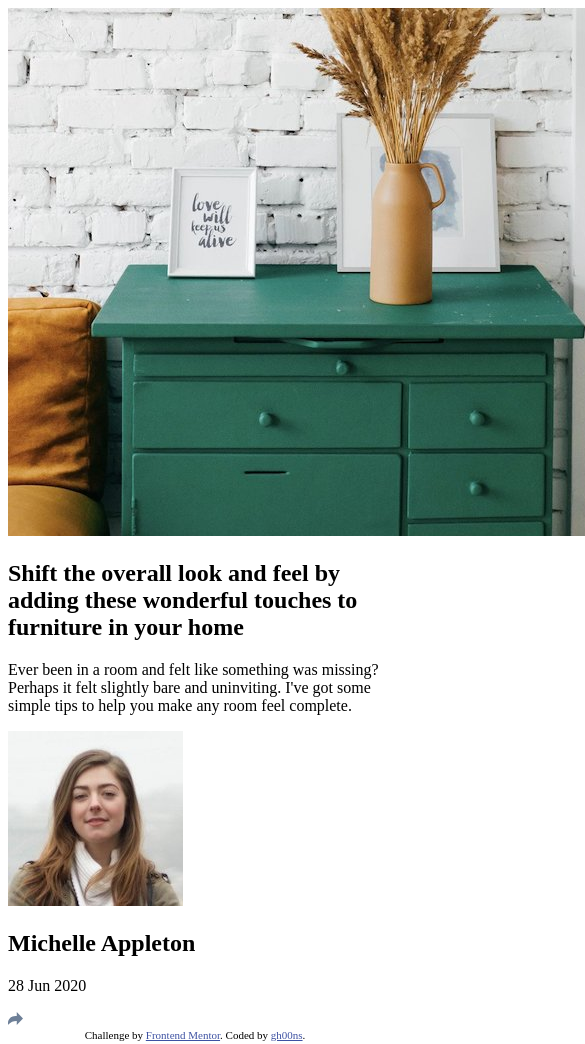
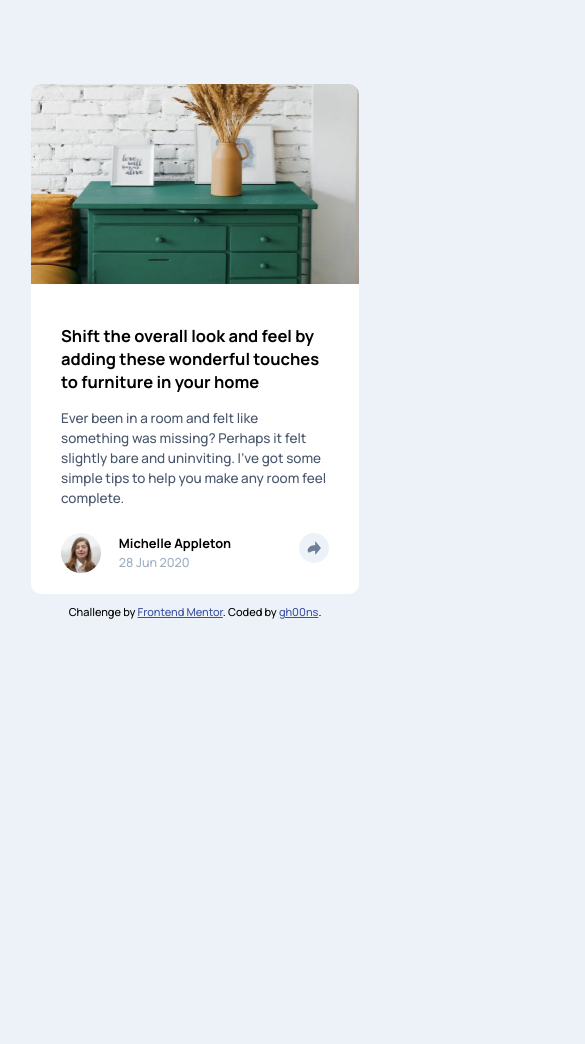
Before and after one commit to gh00ns/article-preview-component-master, a plain HTML site: page index.html in a window 390 px wide. Shown: the top 1044 px of the page, 585 px wide, since content can reach past the window. After the commit the page ends 844 px from the top, so only its background shows below. Drawn offline with Linux system fonts and the light colour scheme.

Commit message:
mobile layout

```diff
--- a/index.html
+++ b/index.html
@@ -32,14 +32,16 @@
       </div>
 
       <div class="user__bar">
-        <img src="./images/avatar-michelle.jpg" alt="">
-        <h2>
-          Michelle Appleton
-        </h2>
-        <p>
-          28 Jun 2020
-        </p>
-        <img src="./images/icon-share.svg" alt="">
+        <img src="./images/avatar-michelle.jpg" class="img__person" alt="">
+        <div class="user__text">
+          <h3>
+            Michelle Appleton
+          </h3>
+          <p>
+            28 Jun 2020
+          </p>
+        </div>
+        <img src="./images/icon-share.svg" class="img__arrow" alt="">
       </div>
     </div>
   </div>
--- a/style.css
+++ b/style.css
@@ -1,3 +1,93 @@
+/* FONTS */
+@import url("https://fonts.googleapis.com/css2?family=Manrope:wght@500;700&display=swap"); /* font-family: 'Manrope', sans-serif; */
+
+/* COLORS */
+:root {
+  --Very-Dark-Grayish-Blue: hsl(217, 19%, 35%);
+  --Desaturated-Dark-Blue: hsl(214, 17%, 51%);
+  --Grayish-Blue: hsl(212, 23%, 69%);
+  --Light-Grayish-Blue: hsl(210, 46%, 95%);
+}
+
+/* PRESETS */
+* {
+  margin: 0;
+  padding: 0;
+  box-sizing: border-box;
+}
+
+/* CODE */
+body {
+  background-color: var(--Light-Grayish-Blue);
+  display: flex;
+  flex-direction: column;
+  justify-content: center;
+  align-items: center;
+
+  font-family: "Manrope", sans-serif;
+  font-size: 11px;
+}
+
+.container__main {
+  background-color: white;
+  width: 328px;
+  height: 510px;
+  margin: 10vh auto 10px auto;
+  overflow: hidden;
+  border-radius: 10px;
+}
+
+.container__main .img__drawers {
+  height: 200px;
+  width: 100%;
+}
+
+.container__main .img__drawers img {
+  height: 100%;
+  width: 100%;
+}
+
+.container__info {
+  padding: 40px 30px 10px 30px;
+}
+
+.container__info .text p {
+  margin-top: 15px;
+  margin-bottom: 25px;
+  line-height: 20px;
+  font-size: 13.5px;
+  color: var(--Very-Dark-Grayish-Blue);
+}
+
+.container__info .user__bar {
+  display: flex;
+  justify-content: space-between;
+}
+
+.container__info .user__bar .img__person {
+  height: 40px;
+  width: 40px;
+  border-radius: 50%;
+}
+
+.container__info .user__bar .img__arrow {
+  height: 30px;
+  width: 30px;
+  border-radius: 50%;
+  background-color: var(--Light-Grayish-Blue);
+  padding: 8px;
+}
+
+.container__info .user__bar .user__text {
+  margin-left: -50px;
+  line-height: 20px;
+}
+
+.container__info .user__bar .user__text p {
+  color: var(--Grayish-Blue);
+  font-size: 12.5px;
+}
+
 /* ATTRIBUTIONS */
 .attribution {
   font-size: 11px;
```
Also changed, not shown: 1 other file.
